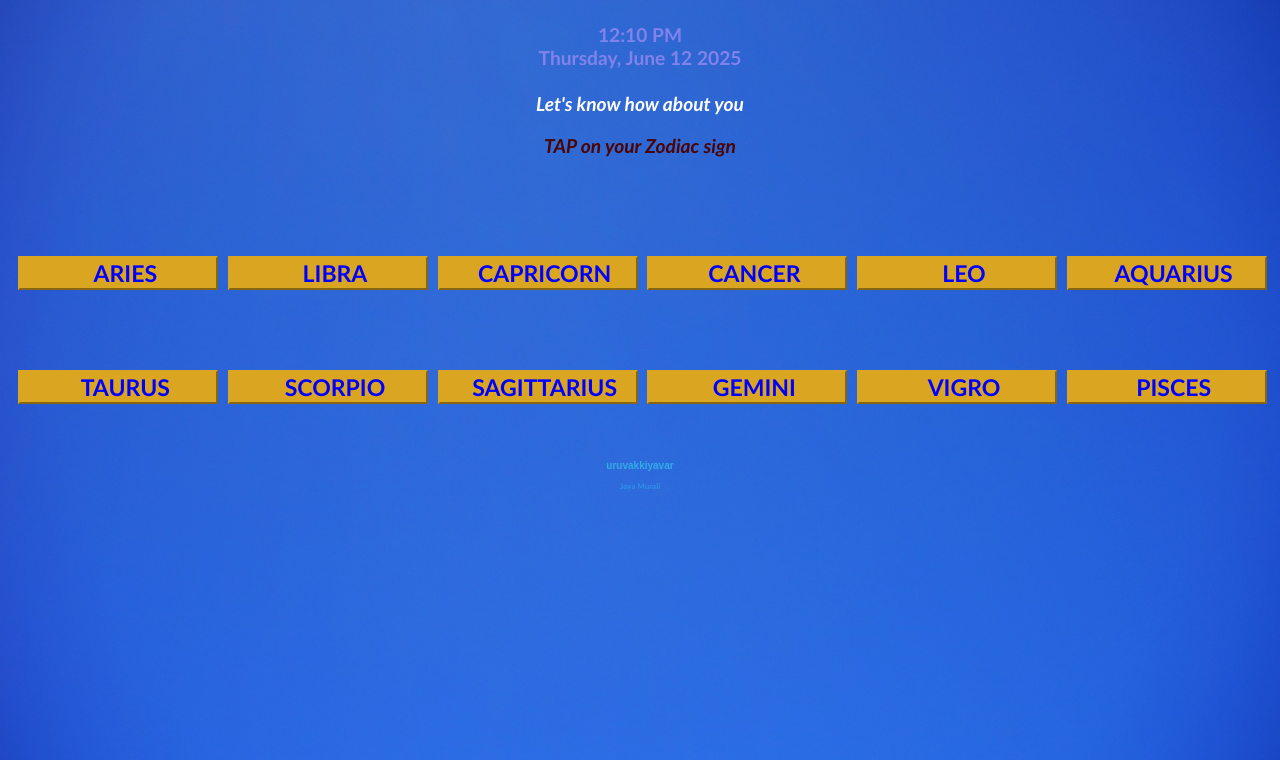
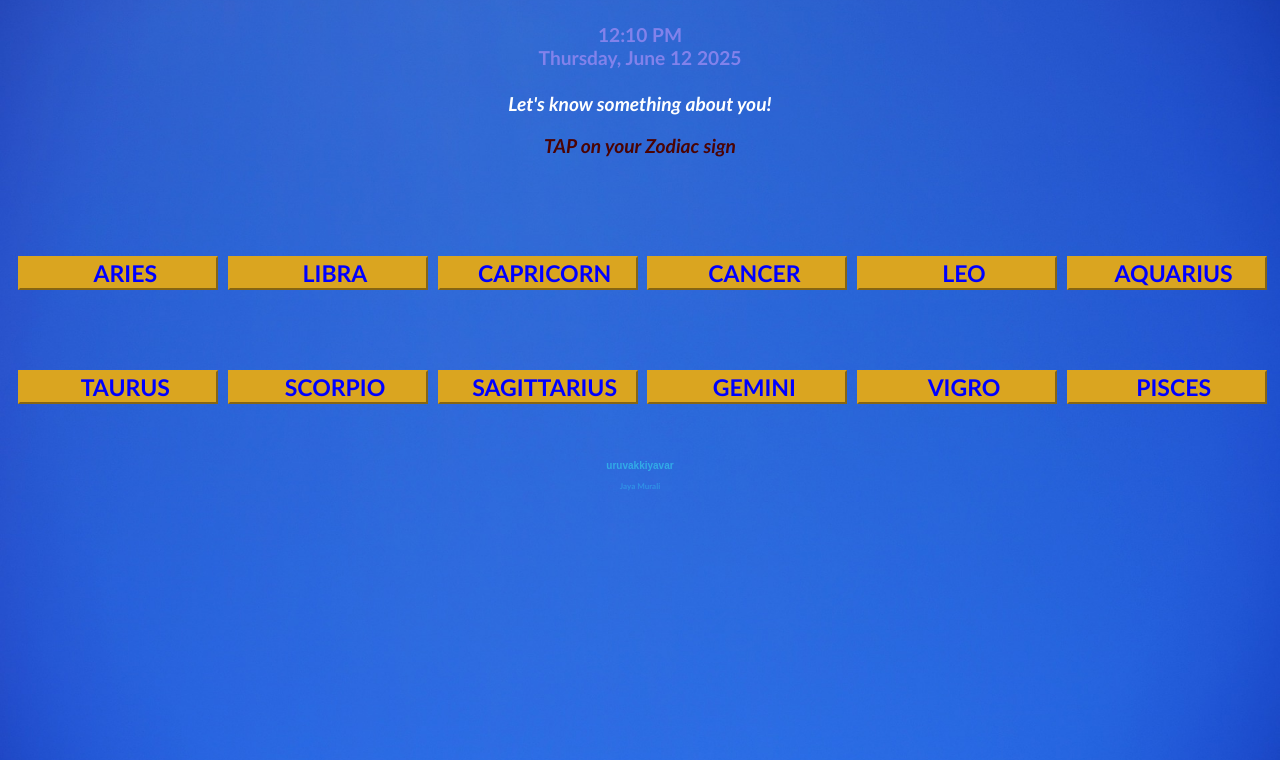
Before and after one commit to jayamurali7/fortunetellerXzodiacsign, a plain HTML site: page index.html in a window 1280 px wide. Shown: the part 74-834 px from the top of the page. Drawn offline with Linux system fonts and the light colour scheme.

Commit message:
Update index.html

```diff
--- a/index.html
+++ b/index.html
@@ -16,7 +16,7 @@
        <div class="date"></div>
      </div>
      <h3 id="demo2" ></h3>
-     <p id="message-el" class="op" >Let's know how about you</p>
+     <p id="message-el" class="op" >Let's know something about you! </p>
      <p class="tap" >TAP on your Zodiac sign</p>
 
      <button onclick="startButton1()"  class="button" >ARIES</button>
```
